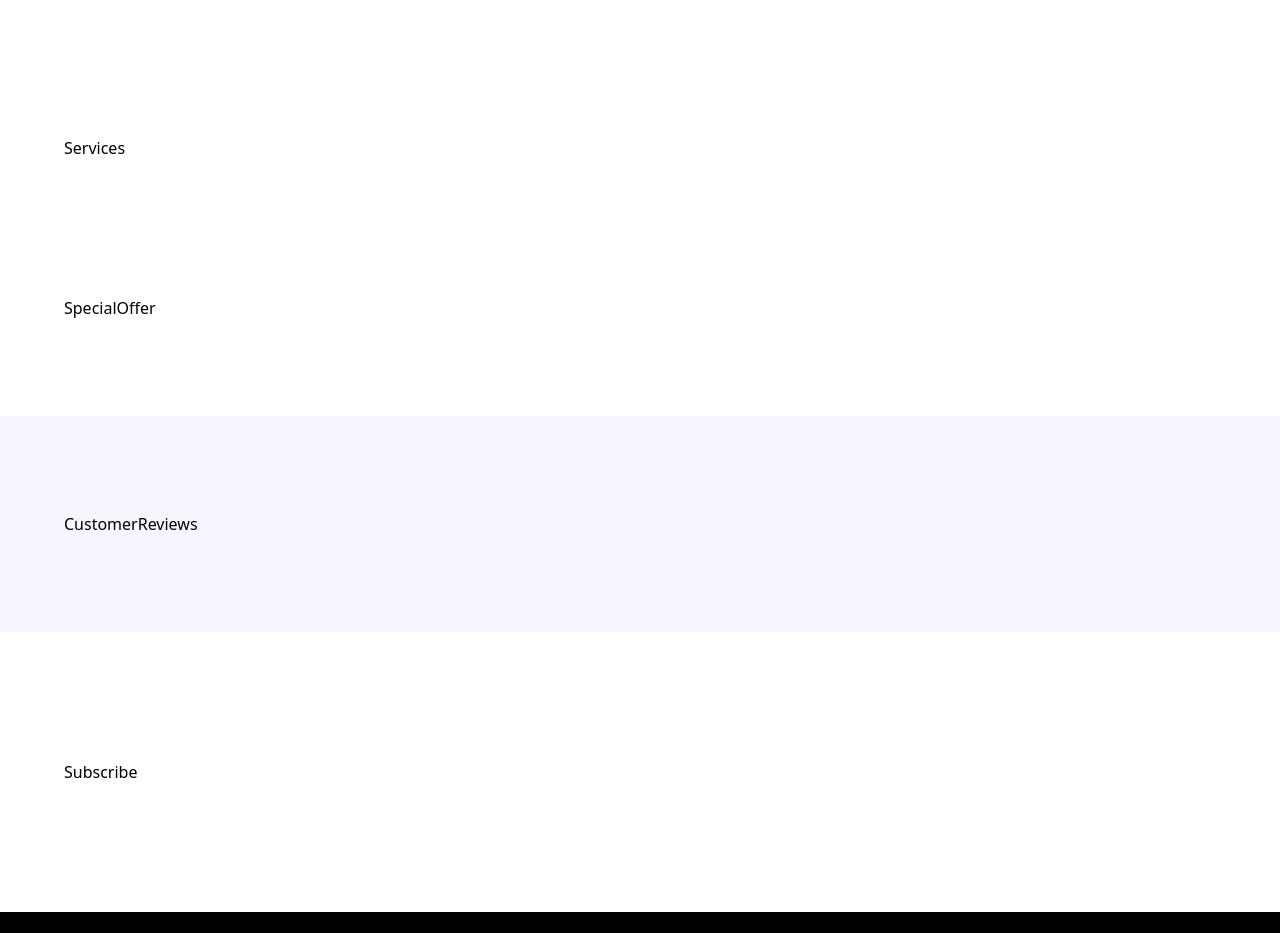
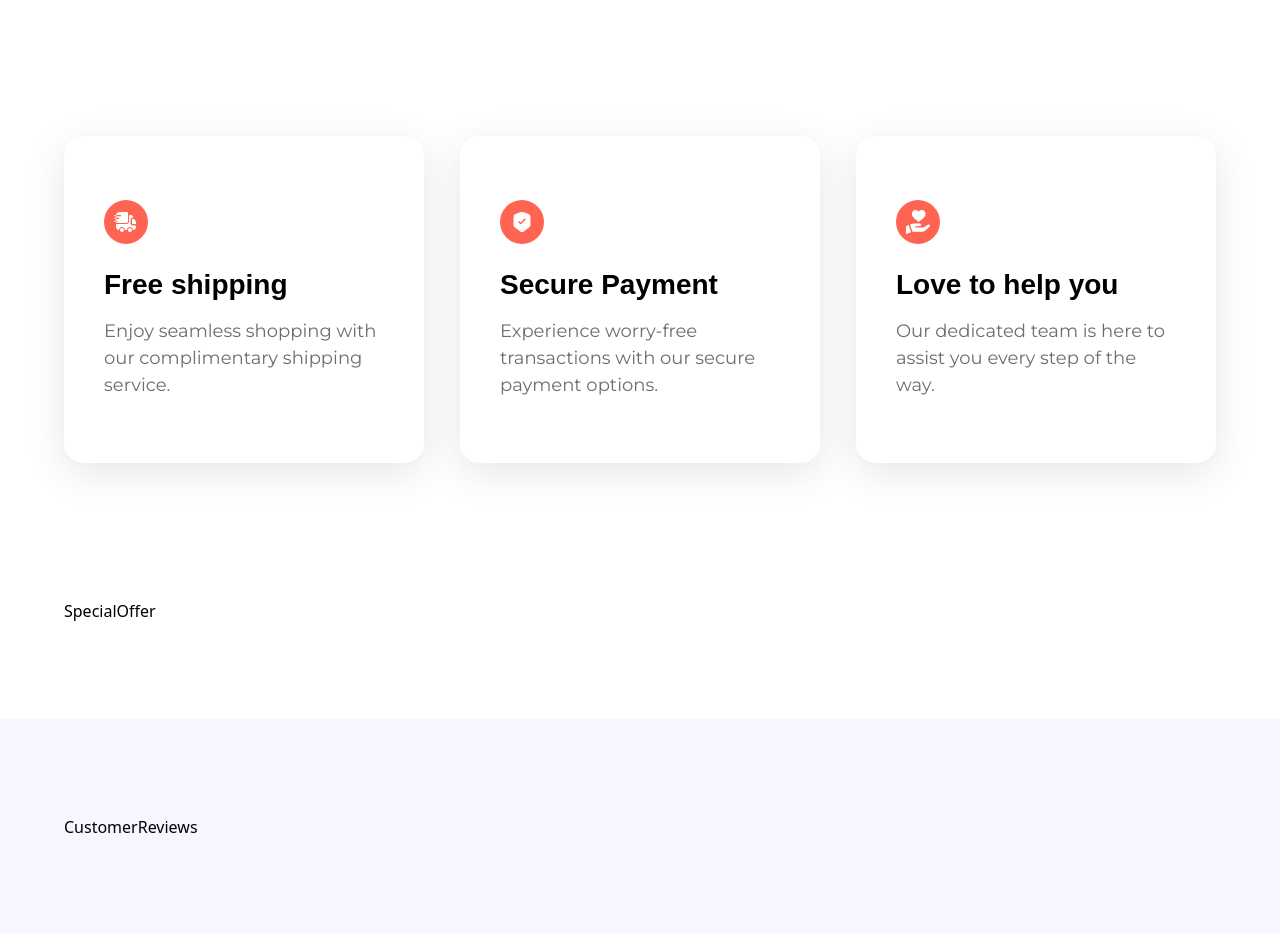
Before and after one commit to ngenohkevin/nike, a React (Vite) app: page / in a window 1280 px wide. Shown: the part 2321-3254 px from the top of the page. Built offline with nearby package versions, Linux system fonts and the light colour scheme; a web font is replaced by a local one.

Commit message:
show cards

```diff
--- a/src/sections/Services.jsx
+++ b/src/sections/Services.jsx
@@ -1,8 +1,16 @@
-
+import { services } from "../constants"
+import ServiceCard from "../components/ServiceCard"
 
 const Services = () => {
   return (
-    <div>Services</div>
+    <section className="max-contain flex justify-center flex-wrap gap-9">
+      { services.map((service) => (
+        <ServiceCard
+        key={service.label}
+        {...service}
+        />
+      ))}
+    </section>
   )
 }
 
```
